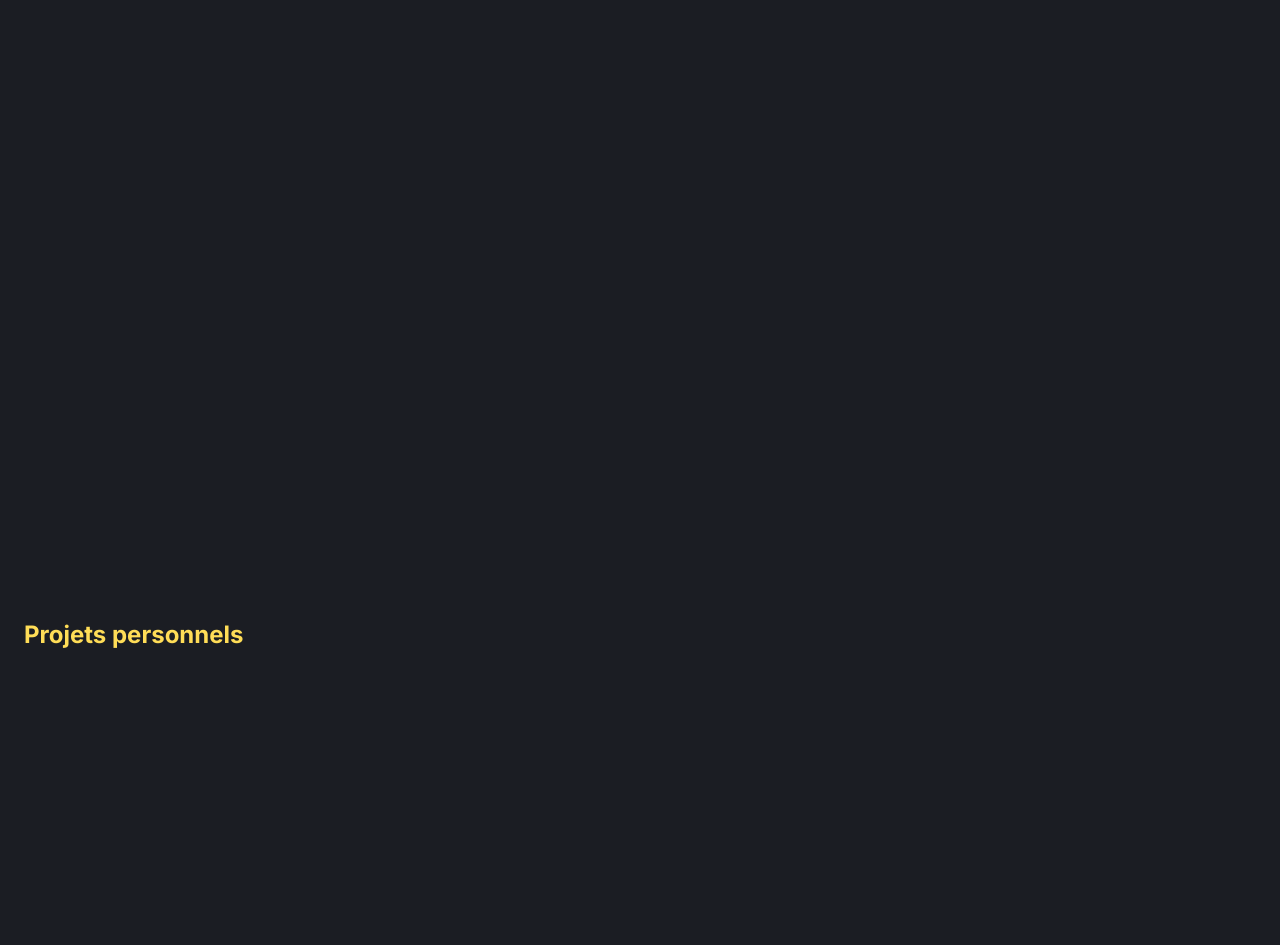
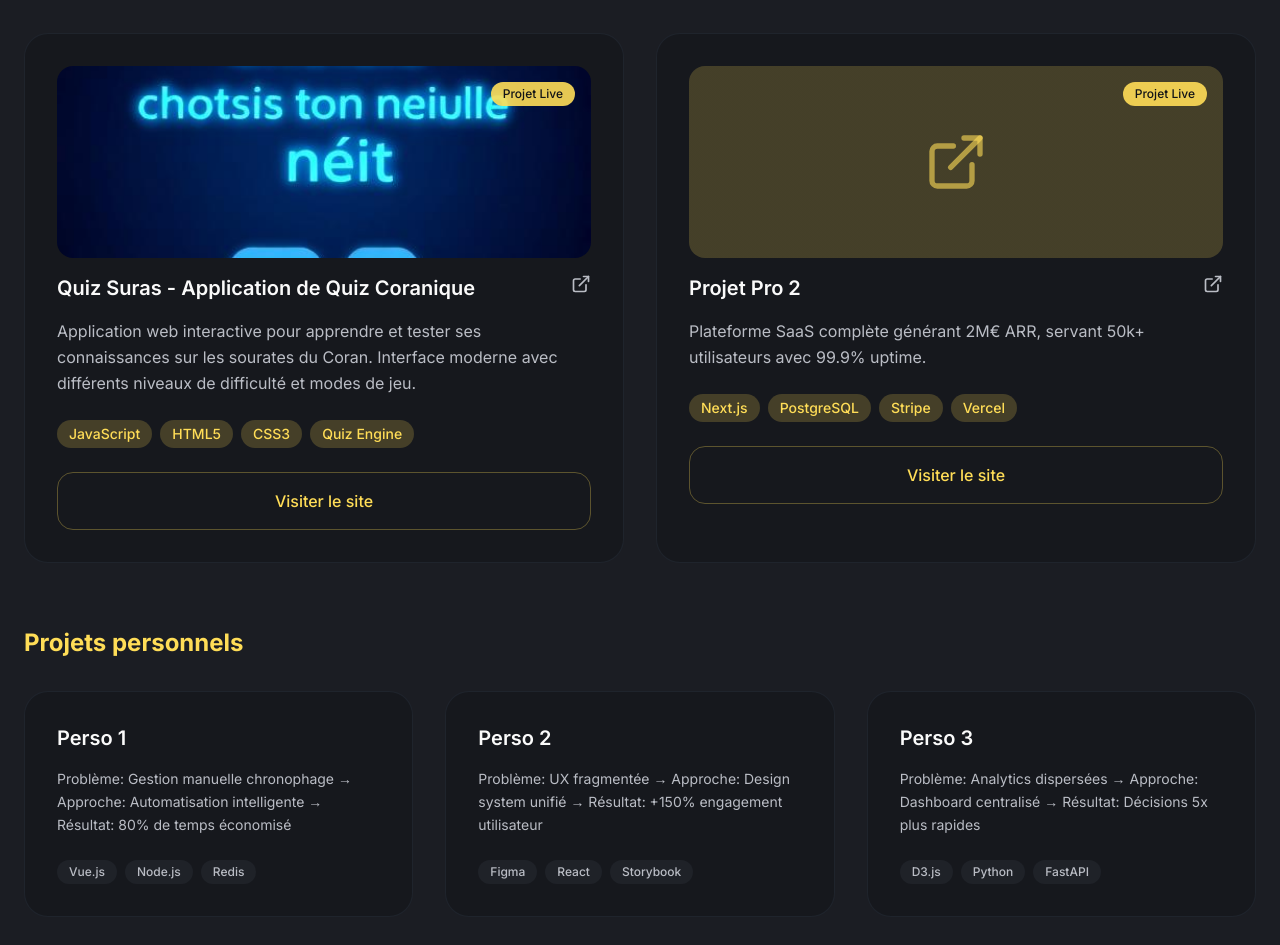
Before and after one commit to NezimK/portfolio-ali-mekzine, a React (Vite) app: page / in a window 1280 px wide. Shown: the part 1767-2712 px from the top of the page. Built offline with nearby package versions, Linux system fonts and the light colour scheme.

Commit message:
Fix: Project thumbnail not displaying
The project thumbnail for Quiz Suras is not visible on the page, although the link is clickable. This commit performs an in-depth investigation to identify and resolve the issue causing the image and button to not display correctly.

```diff
--- a/src/components/Projects.tsx
+++ b/src/components/Projects.tsx
@@ -67,22 +67,24 @@ export const Projects = () => {
                    key={project.title}
                     className={cn(
                       'card-premium group cursor-pointer block overflow-hidden',
-                     'animate-reveal opacity-0 hover-scale'
+                      'hover-scale opacity-100'
                     )}
-                   style={{
-                     animationDelay: `${400 + index * 200}ms`,
-                     animationFillMode: 'forwards'
-                   }}
                   >
-                   {/* Thumbnail Image */}
-                   <div className="relative mb-4 rounded-lg overflow-hidden bg-gradient-to-br from-primary/20 to-accent/20">
+                    {/* Thumbnail Image - Display for all projects with fallback */}
+                    <div className="relative mb-4 rounded-lg overflow-hidden bg-gradient-to-br from-primary/20 to-accent/20 h-48">
+                      {project.thumbnail ? (
                         <img
                           src={project.thumbnail}
                           alt={`Aperçu de ${project.title}`}
-                       className="w-full h-48 object-cover transition-transform duration-300 group-hover:scale-105"
+                          className="w-full h-full object-cover transition-transform duration-300 group-hover:scale-105"
                           onLoad={() => console.log('Image loaded:', project.title)}
                           onError={(e) => console.error('Image failed to load:', project.title, e)}
                         />
+                      ) : (
+                        <div className="w-full h-full flex items-center justify-center text-accent/60">
+                          <ExternalLink className="w-16 h-16" />
+                        </div>
+                      )}
                       <div className="absolute inset-0 bg-gradient-to-t from-background/80 via-transparent to-transparent opacity-0 group-hover:opacity-100 transition-opacity duration-300" />
                       <div className="absolute top-4 right-4 bg-primary/90 text-primary-foreground px-3 py-1 rounded-full text-xs font-medium">
                         Projet Live
@@ -111,9 +113,9 @@ export const Projects = () => {
                      ))}
                    </div>
 
-                   <div className="btn-secondary w-full group-hover:border-accent/60 transition-colors text-center py-3">
+                    <button className="btn-secondary w-full group-hover:border-accent/60 transition-colors">
                       Visiter le site
-                   </div>
+                    </button>
                  </a>
               ))}
             </div>
@@ -129,13 +131,8 @@ export const Projects = () => {
                 <div
                   key={project.title}
                    className={cn(
-                    'card-premium group',
-                    'animate-reveal opacity-0'
+                     'card-premium group opacity-100'
                    )}
-                  style={{
-                    animationDelay: `${800 + index * 150}ms`,
-                    animationFillMode: 'forwards'
-                  }}
                  >
                   <h4 className="text-xl font-semibold mb-4 group-hover:text-accent transition-colors">
                     {project.title}
```
Lines whose indentation alone changed are shown as unchanged.
